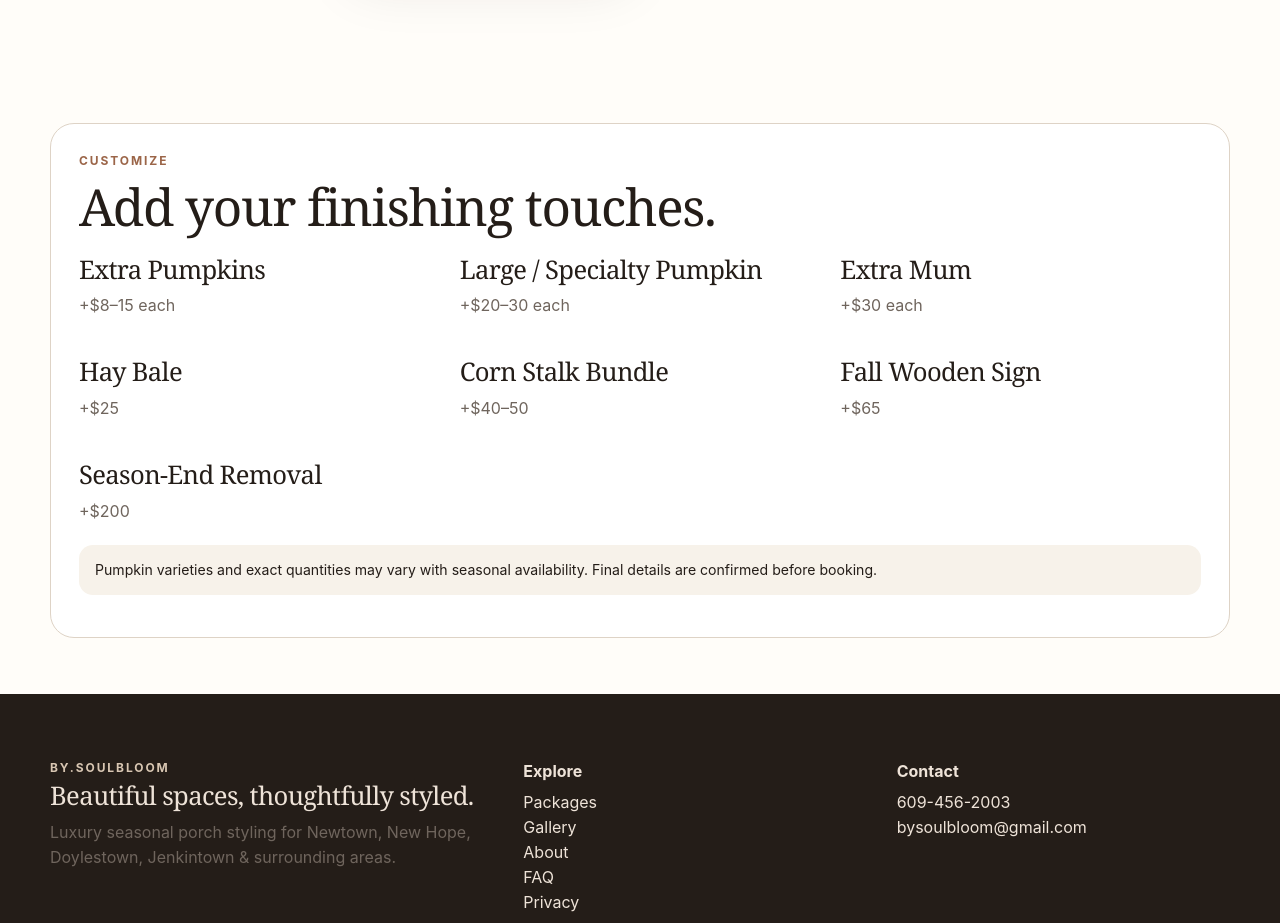
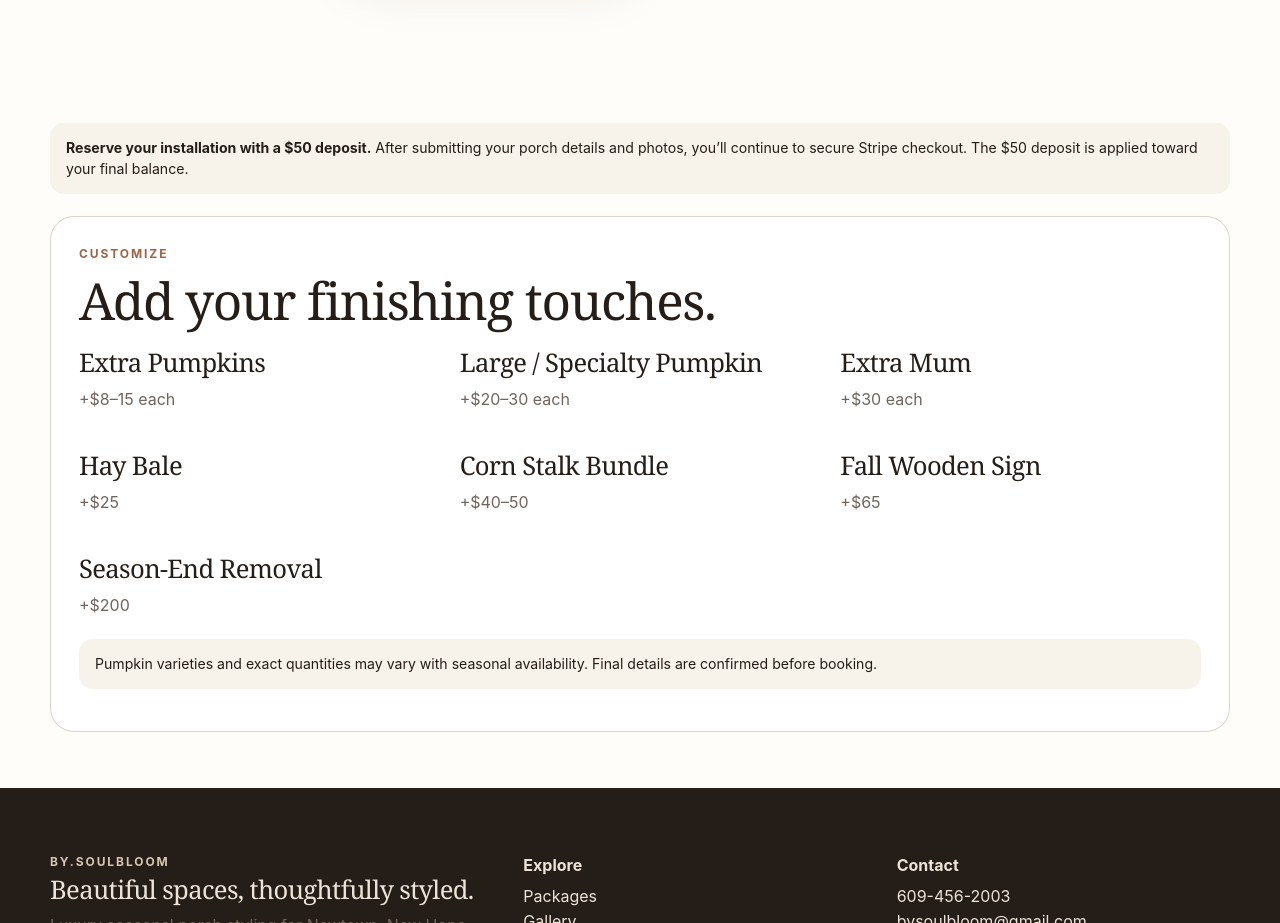
Before and after one commit to shempasha/bysoulbloom, a plain HTML site: page packages.html in a window 1280 px wide. Shown: the part 1240-2163 px from the top of the page. Drawn offline with Linux system fonts and the light colour scheme.

Commit message:
Explain $50 reservation deposit

```diff
--- a/packages.html
+++ b/packages.html
@@ -21,7 +21,7 @@
 <div class="card"><img src="assets/images/IMG_0300.jpeg" class="grand-harvest-photo"><div class="card-body"><h3>The Grand Harvest</h3><div class="price">$749</div><p>Approx. 40–45 pumpkins, specialty varieties, 3–4 mums and elevated natural accents.</p><p class="muted">Designed for larger entries and stairways.</p><a class="btn soft" href="build.html?package=grand">Choose package</a></div></div>
 <div class="card"><img src="assets/images/IMG_0303.jpeg"><div class="card-body"><h3>Soulbloom Signature</h3><div class="price">From $1,199</div><p>55+ pumpkins, specialty pieces, mums, hay, corn stalks and a fully custom luxury composition.</p><p class="muted">Final pricing is confirmed after reviewing your space.</p><a class="btn soft" href="build.html?package=signature">Request Signature</a></div></div>
 </div></section>
-<section class="section-sm"><div class="container"><div class="panel"><div class="eyebrow">Customize</div><h2>Add your finishing touches.</h2><div class="grid3">
+<section class="section-sm"><div class="container"><div class="notice" style="margin-bottom:22px"><strong>Reserve your installation with a $50 deposit.</strong> After submitting your porch details and photos, you’ll continue to secure Stripe checkout. The $50 deposit is applied toward your final balance.</div><div class="panel"><div class="eyebrow">Customize</div><h2>Add your finishing touches.</h2><div class="grid3">
 <div><h3>Extra Pumpkins</h3><p class="muted">+$8–15 each</p></div><div><h3>Large / Specialty Pumpkin</h3><p class="muted">+$20–30 each</p></div><div><h3>Extra Mum</h3><p class="muted">+$30 each</p></div>
 <div><h3>Hay Bale</h3><p class="muted">+$25</p></div><div><h3>Corn Stalk Bundle</h3><p class="muted">+$40–50</p></div><div><h3>Fall Wooden Sign</h3><p class="muted">+$65</p></div>
 <div><h3>Season-End Removal</h3><p class="muted">+$200</p></div>
```
